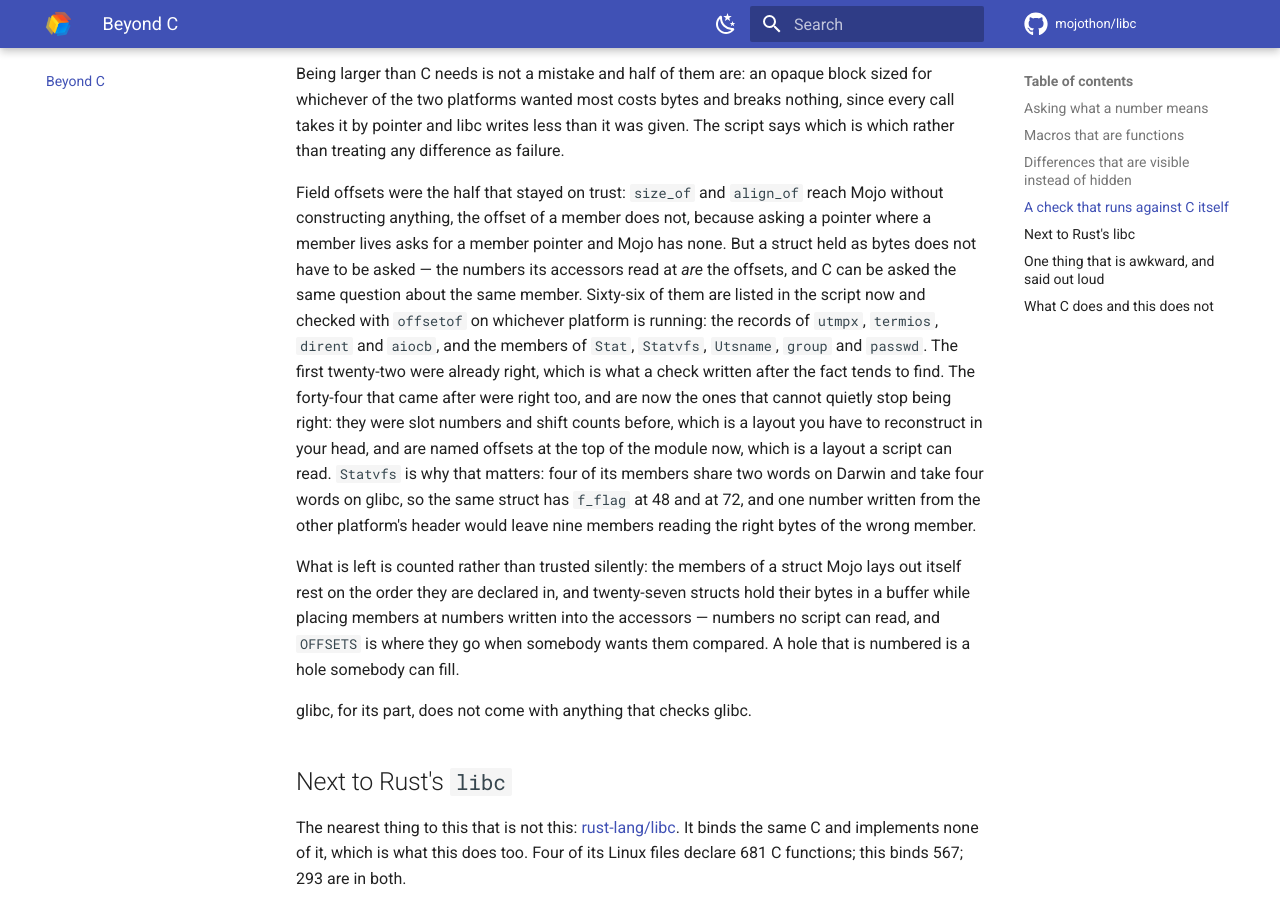
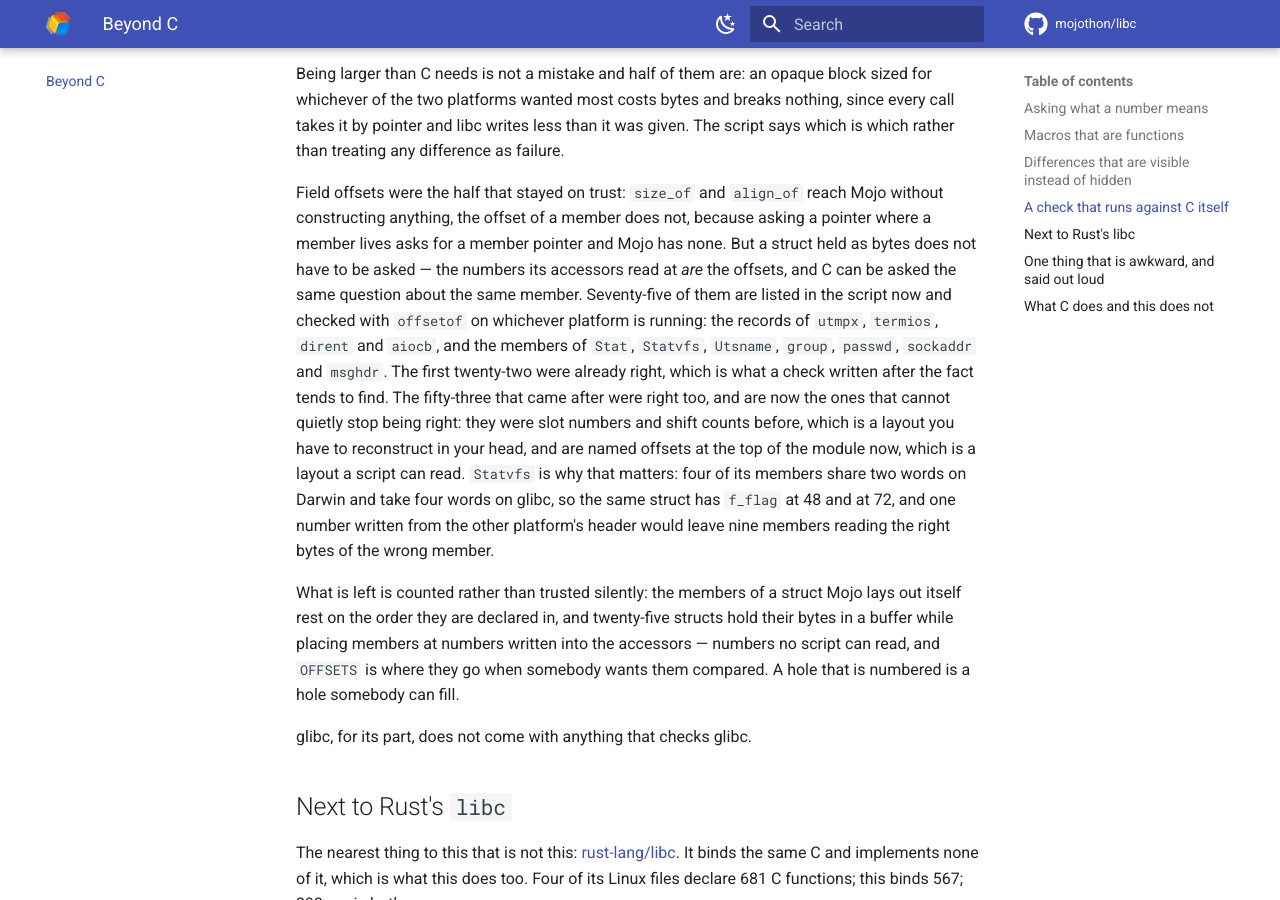
Before and after one commit to mojothon/libc, an MkDocs documentation site: the page built from docs/beyond-c.md, in a window 1280 px wide and 900 px high, scrolled down 2612 px. Built offline with MkDocs 1.6.1 and Material for MkDocs 9.7.7, drawn with Linux system fonts in a browser that asks for light colours; comment, search, counter and statistics services are not loaded.

Commit message:
refactor(socket): name the offsets of sockaddr and msghdr
The two structs every socket call here takes a pointer to, and the two where
a member read at the wrong offset comes back as a plausible address rather
than a crash.

`sockaddr` is the sharpest case in the package: sixteen bytes on both
platforms, and Darwin leads with a one-byte `sa_len` and a one-byte family
where glibc has a two-byte family and no length at all. The family is at 0
on one and 1 on the other and no size check can see it, so it was written as
`self._slots[0]` and `self._byte(1)` with nothing tying either to a name.

`msghdr` differs in width instead. `msg_iovlen` and `msg_controllen` are
`size_t` on glibc and `int`/`socklen_t` on XNU, which puts `msg_flags` inside
the `msg_controllen` word on Darwin and in a word of its own on glibc. That
shift was written out in three places, once to read and twice to write, all
three of them with the offset of the neighbouring member in them; it is
`MSGHDR_FLAGS_OFFSET` now, and the read is a plain `_u32` at it on both
platforms.

Nine offsets into `OFFSETS` — seventy-five in total, with `sa_len` counted as
checkable on the one platform that has it. The socket tests, which bind a
socket, connect it, and send a message made of two pieces, pass unmodified.

```diff
--- a/docs/beyond-c.md
+++ b/docs/beyond-c.md
@@ -133,12 +133,13 @@ reach Mojo without constructing anything, the offset of a member does not,
 because asking a pointer where a member lives asks for a member pointer and
 Mojo has none. But a struct held as bytes does not have to be asked — the
 numbers its accessors read at *are* the offsets, and C can be asked the
-same question about the same member. Sixty-six of them are listed in the
+same question about the same member. Seventy-five of them are listed in the
 script now and checked with `offsetof` on whichever platform is running:
 the records of `utmpx`, `termios`, `dirent` and `aiocb`, and the members of
-`Stat`, `Statvfs`, `Utsname`, `group` and `passwd`. The first twenty-two
-were already right, which is what a check written after the fact tends to
-find. The forty-four that came after were right too, and are now the ones
+`Stat`, `Statvfs`, `Utsname`, `group`, `passwd`, `sockaddr` and `msghdr`.
+The first twenty-two were already right, which is what a check written
+after the fact tends to find. The fifty-three that came after were right
+too, and are now the ones
 that cannot quietly stop being right: they were slot numbers and shift
 counts before, which is a layout you have to reconstruct in your head, and
 are named offsets at the top of the module now, which is a layout a script
@@ -150,7 +151,7 @@ members reading the right bytes of the wrong member.
 
 What is left is counted rather than trusted silently: the members of a
 struct Mojo lays out itself rest on the order they are declared in, and
-twenty-seven structs hold their bytes in a buffer while placing members at
+twenty-five structs hold their bytes in a buffer while placing members at
 numbers written into the accessors — numbers no script can read, and
 `OFFSETS` is where they go when somebody wants them compared. A hole that
 is numbered is a hole somebody can fill.
```
Also changed, not shown: CHANGELOG.md (+15 -1 lines), docs/modules.md (+1 -1 lines), 2 other files.
